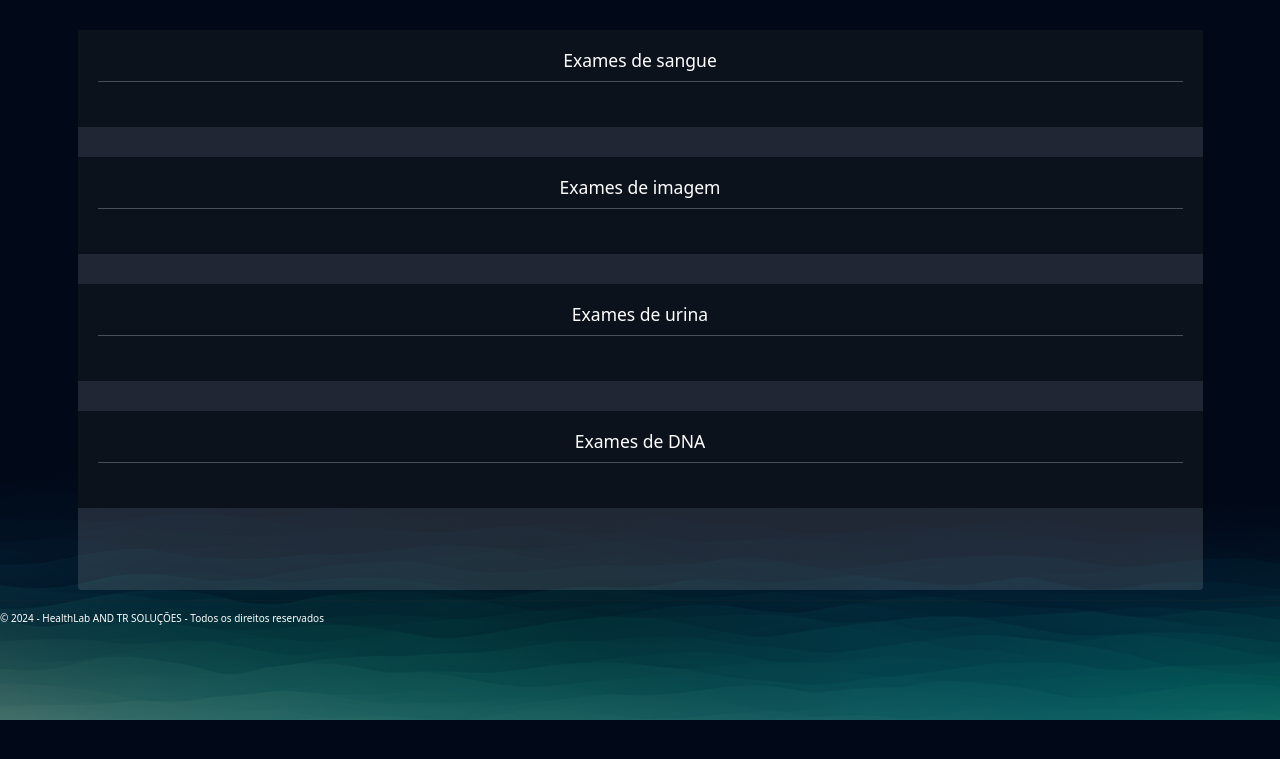
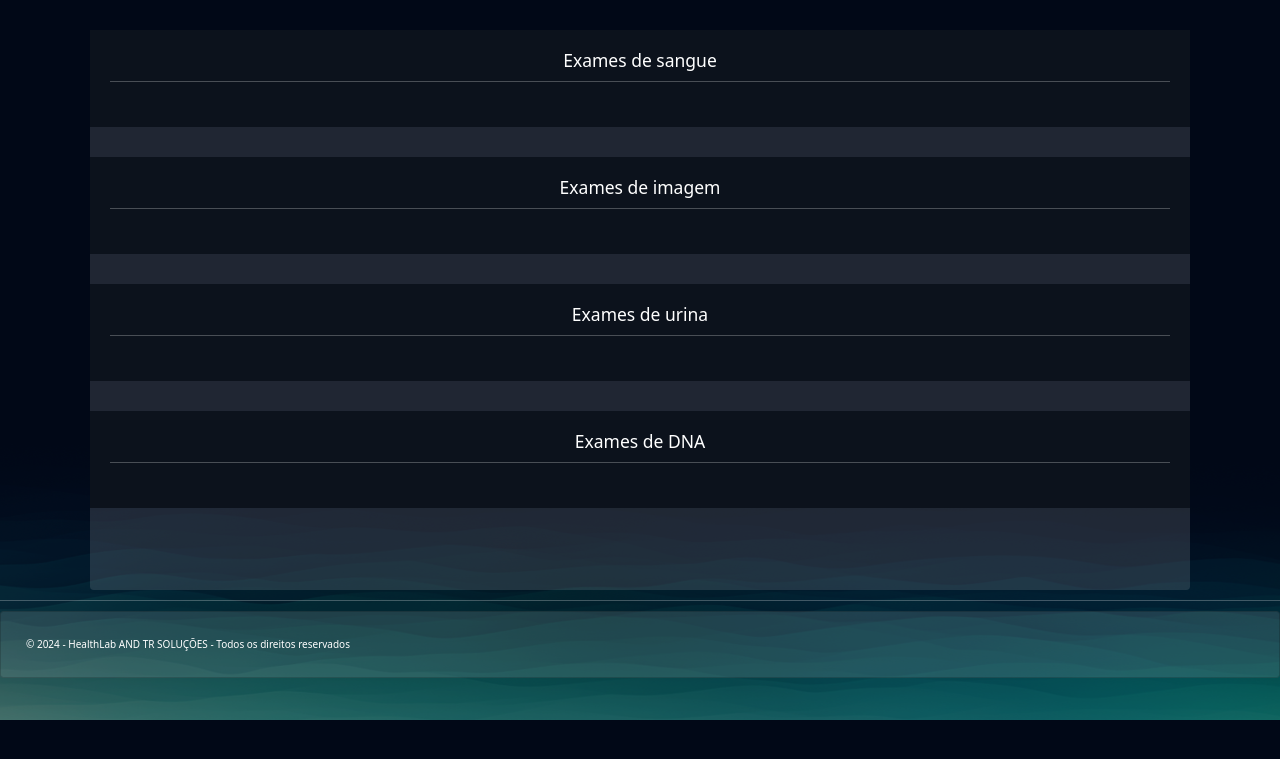
Before and after one commit to thercior/health-lab, a Django app: template templates/HealthChecks/manage_exams.html in a window 1280 px wide. Shown: the top 759 px of the page. Run offline with Django 5.2, Linux system fonts and the light colour scheme; the template is opened without the code that fills it, so the values that code supplies are empty.

Commit message:
add tag main, modificação na tag footer (adição de div card) e tentando organizar distância entre main e footer

```diff
--- a/static/css/base.css
+++ b/static/css/base.css
@@ -24,6 +24,16 @@ html {
 label {
     font-size: 1.2rem;
     font-weight: bold;
+}
+
+footer {
+    margin: auto;
+    padding: auto;
+}
+
+.container {
+    /* max-width: 192rem; */
+    padding: 0 2rem;
 }
 
 .form-control {
--- a/templates/base.html
+++ b/templates/base.html
@@ -14,13 +14,20 @@
     </head>
 
     <body>
-        {% block body %}
+        <main>
+            {% block body %}
 
-        {% endblock body %}
+            {% endblock body %}
+        <main>
+        <hr>
 
-        <hr>
         <footer>
-            © 2024 - HealthLab AND TR SOLUÇÕES - Todos os direitos reservados
+            <div class="card">
+                <div class="card-body">
+                    © 2024 - HealthLab AND TR SOLUÇÕES - Todos os direitos reservados
+                </div>
+            </div>
+
         </footer>
 
         <script src="https://cdn.jsdelivr.net/npm/bootstrap@5.3.2/dist/js/bootstrap.bundle.min.js" integrity="sha384-C6RzsynM9kWDrMNeT87bh95OGNyZPhcTNXj1NW7RuBCsyN/o0jlpcV8Qyq46cDfL" crossorigin="anonymous"></script>
```
